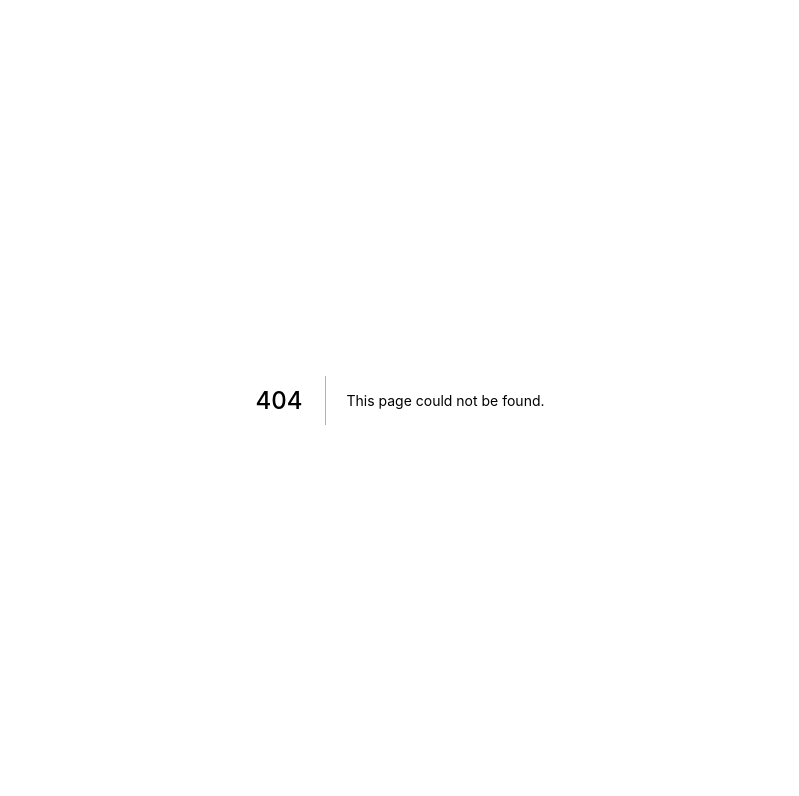
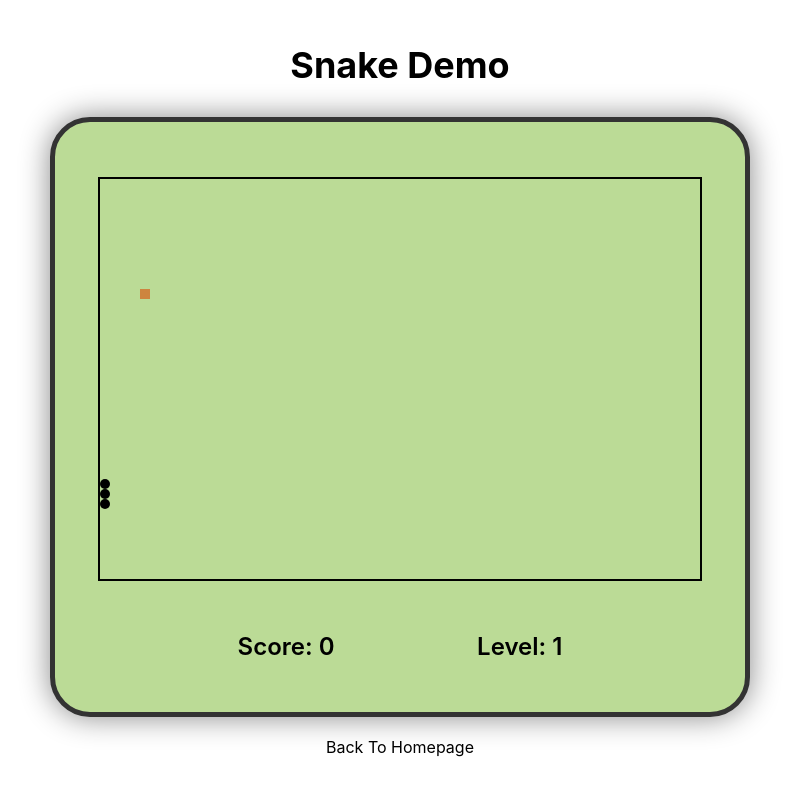
Before and after one commit to CassyYu/Cassy, a Next.js app: page /snake/singleSnake in a window 1280 px wide. Before the commit this address had no page. Shown: the top 796 px of the page, without its empty margins (240-1039 px from the left). Built offline with nearby package versions, Linux system fonts and the light colour scheme.

Commit message:
feat: 完成单人版贪吃蛇的基本功能

```diff
--- a/package.json
+++ b/package.json
@@ -9,13 +9,14 @@
     "lint": "next lint"
   },
   "dependencies": {
+    "antd": "^4.16.13",
     "next": "11.1.2",
     "react": "17.0.2",
     "react-dom": "17.0.2"
   },
   "devDependencies": {
     "@types/react": "17.0.29",
-    "eslint": "8.0.0",
+    "eslint": "^8.0.0",
     "eslint-config-next": "11.1.2",
     "typescript": "4.4.4"
   }
--- /dev/null
+++ b/pages/snake/singleSnake.tsx
@@ -0,0 +1,130 @@
+import styles from '../../styles/Snake.module.css'
+import Link from 'next/link'
+import { useState, useEffect } from 'react'
+
+const initSnake = [
+  {
+    left: 0,
+    top: 20
+  },
+  {
+    left: 0,
+    top: 10
+  },
+  {
+    left: 0,
+    top: 0
+  }
+];
+
+export default function SingleSnake() {
+
+  const [dir, setDir] = useState<String>("down");
+  const [snake, setSnake] = useState<any>(initSnake);
+  const [food, setFood] = useState<any>({ left: 40, top: 110 });
+  const [add, setAdd] = useState<boolean>(false);
+
+  const score = snake.length - initSnake.length;
+  const level = Math.floor((snake.length - initSnake.length) / 10) + 1;
+  const TIME = Math.max(200 - 20 * level, 10);
+
+  useEffect(() => {
+    setTimeout(() => {
+      let newSnake: any = [];
+      let overBorder = false;
+      snake.forEach((e: any, idx: number) => {
+        let top = e.top, left = e.left;
+        if (idx === 0) {
+          // 墙壁和自身碰撞检测
+          if (dir === "down" && snake[0].top === 390) overBorder = true;
+          else if (dir === "up" && snake[0].top === 0) overBorder = true;
+          else if (dir === "right" && snake[0].left === 590) overBorder = true;
+          else if (dir === "left" && snake[0].left === 0) overBorder = true;
+          if (dir === "down") {
+            if (top !== snake[1].top - 10) top = snake[0].top + 10;
+            else top = snake[0].top - 10;
+          } else if (dir === "up") {
+            if (top !== snake[1].top + 10) top = snake[0].top - 10;
+            else top = snake[0].top + 10;
+          } else if (dir === "right") {
+            if (left !== snake[1].left - 10) left = snake[0].left + 10;
+            else left = snake[0].left - 10;
+          } else if (dir === "left") {
+            if (left !== snake[1].left + 10) left = snake[0].left - 10;
+            else left = snake[0].left + 10;
+          }
+          newSnake.push({ left: left, top: top });
+        } else {
+          top = snake[idx - 1].top;
+          left = snake[idx - 1].left;
+          newSnake.push({ left: left, top: top });
+        };
+      })
+      if (add) {
+        newSnake.push({ left: snake[snake.length - 1].left, top: snake[snake.length - 1].top });
+        setAdd(false);
+      }
+      // 身体碰撞检测
+      newSnake.forEach((s: any, i: number) => {
+        newSnake.forEach((s1: any, j: number) => {
+          if (j !== i && s1.top === s.top && s1.left === s.left) overBorder = true;
+        })
+      })
+      if (!overBorder) setSnake(newSnake);
+    }, TIME);
+  }, [snake])
+
+  useEffect(() => {
+    window.addEventListener("keydown", (e) => {
+      if (e.key === "ArrowDown") setDir("down");
+      if (e.key === "ArrowUp") setDir("up");
+      if (e.key === "ArrowLeft") setDir("left");
+      if (e.key === "ArrowRight") setDir("right");
+    })
+  }, [])
+
+
+
+  const renderSnake = () => {
+    return snake.map((e: any, idx: number) => {
+      return <div key={idx} className={styles.snake} style={{ left: e.left + 'px', top: e.top + 'px' }}></div>
+    })
+  }
+
+  const renderFood = () => {
+    // 食物碰撞检测
+    if (snake[0].left === food.left && snake[0].top === food.top) {
+      const left = Math.ceil(Math.random() * 59) * 10;
+      const top = Math.ceil(Math.random() * 39) * 10;
+      let newSnake = [{ left: left, top: top }];
+      snake.forEach((e: any) => newSnake.push({ left: e.left, top: e.top }));
+      setAdd(true);
+      setFood({ left: left, top: top });
+    }
+    return (
+      <div className={styles.food} style={{ left: food.left + 'px', top: food.top + 'px' }}></div>
+    )
+  }
+
+  return (
+    <>
+      {/* <button style={{ position: 'absolute', left: '200px', top: '200px' }}>Start</button> */}
+      <div className={styles.container}>
+        <div className={styles.title}>Snake Demo</div>
+        <div className={styles.mapContainer}>
+          <div className={styles.map}>
+            <div className={styles.snakeContainer}>
+              {renderSnake()}
+            </div>
+            {renderFood()}
+          </div>
+          <div className={styles.infoContainer}>
+            <span>Score: {score}</span>
+            <span>Level: {level}</span>
+          </div>
+        </div>
+        <Link href="/"><a>Back To Homepage</a></Link>
+      </div>
+    </>
+  )
+}
--- /dev/null
+++ b/styles/Snake.module.css
@@ -0,0 +1,76 @@
+.container {
+  display: flex;
+  flex-direction: column;
+  justify-content: center;
+  align-items: center;
+  height: 100vh;
+}
+
+.title {
+  font-size: 36px;
+  font-weight: 700;
+  margin-bottom: 30px;
+}
+
+.a {
+  color: #0070f3;
+  text-decoration: none;
+}
+
+.a:hover,
+.a:focus,
+.a:active {
+  text-decoration: underline;
+}
+
+.mapContainer {
+  width: 700px;
+  height: 600px;
+  margin-bottom: 20px;
+  background-color:rgb(187, 219, 150);
+  border: 5px solid #333;
+  box-shadow: 0 0 30px #888;
+  border-radius: 40px;
+  display: flex;
+  flex-direction: column;
+  justify-content: space-evenly;
+  align-items: center;
+}
+
+.map {
+  box-sizing: content-box;
+  width: 600px;
+  height: 400px;
+  margin-top: 40px;
+  border: 2px solid #000;
+  position: relative;
+}
+
+.infoContainer {
+  width: 650px;
+  height: 100px;
+  padding: 0 20px;
+  display: flex;
+  justify-content: space-evenly;
+  align-items: center;
+}
+
+.infoContainer>span {
+  font-size: 24px;
+  font-weight: 600;
+}
+
+.snake {
+  height: 10px;
+  width: 10px;
+  border-radius: 5px;
+  position: absolute;
+  background-color: #000;
+}
+
+.food {
+  height: 10px;
+  width: 10px;
+  position: absolute;
+  background-color: peru;
+}
--- a/tsconfig.json
+++ b/tsconfig.json
@@ -14,6 +14,6 @@
     "isolatedModules": true,
     "jsx": "preserve"
   },
-  "include": ["next-env.d.ts", "**/*.ts", "**/*.tsx"],
+  "include": ["next-env.d.ts", "**/*.ts", "**/*.tsx", "data/table.js"],
   "exclude": ["node_modules"]
 }
```
Also changed, not shown: data/table.js (added, +45 -0 lines), pages/index.tsx (+6 -56 lines), pages/snake/index.tsx (added, +11 -0 lines), 2 other files (tests, documents, lock files or other folders).
